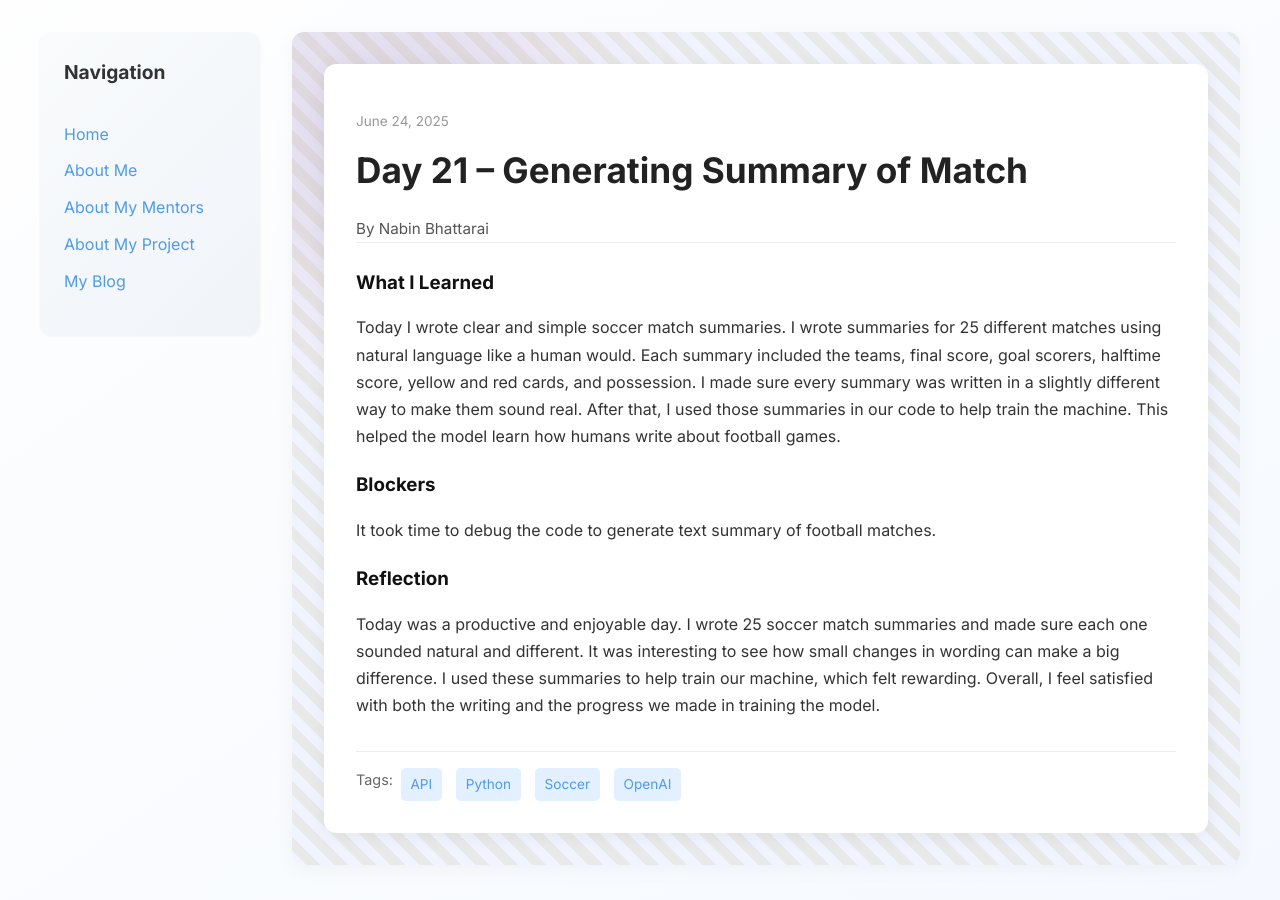
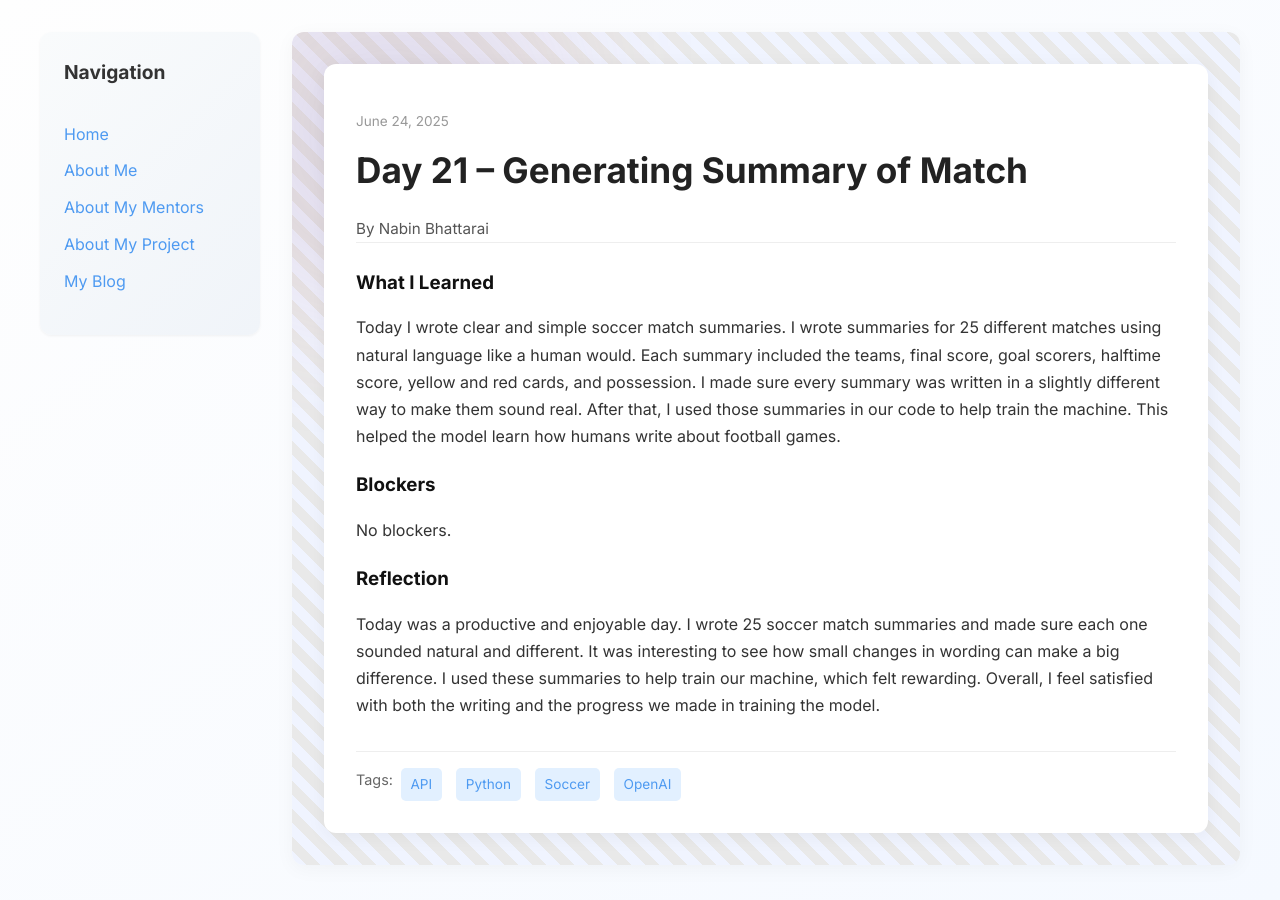
Before and after one commit to bhattarainabin2055/bhattarainabin2055.github.io, a Jekyll site: the page built from _posts/2025-06-24-day-21.md, in a window 1280 px wide. Built offline with Jekyll 4.4.1, drawn with Linux system fonts in a browser that asks for light colours.

Commit message:
Update 2025-06-24-day-21.md

```diff
--- a/_posts/2025-06-24-day-21.md
+++ b/_posts/2025-06-24-day-21.md
@@ -9,7 +9,7 @@ tags: ["API", "Python", "Soccer", "OpenAI"]
 what_i_learned: |
  Today I wrote clear and simple soccer match summaries. I wrote summaries for 25 different matches using natural language like a human would. Each summary included the teams, final score, goal scorers, halftime score, yellow and red cards, and possession. I made sure every summary was written in a slightly different way to make them sound real. After that, I used those summaries in our code to help train the machine. This helped the model learn how humans write about football games.
 blockers: |
-  It took time to debug the code to generate text summary of football matches.
+  No blockers.
 
 reflection: |
   Today was a productive and enjoyable day. I wrote 25 soccer match summaries and made sure each one sounded natural and different. It was interesting to see how small changes in wording can make a big difference. I used these summaries to help train our machine, which felt rewarding. Overall, I feel satisfied with both the writing and the progress we made in training the model.
```
